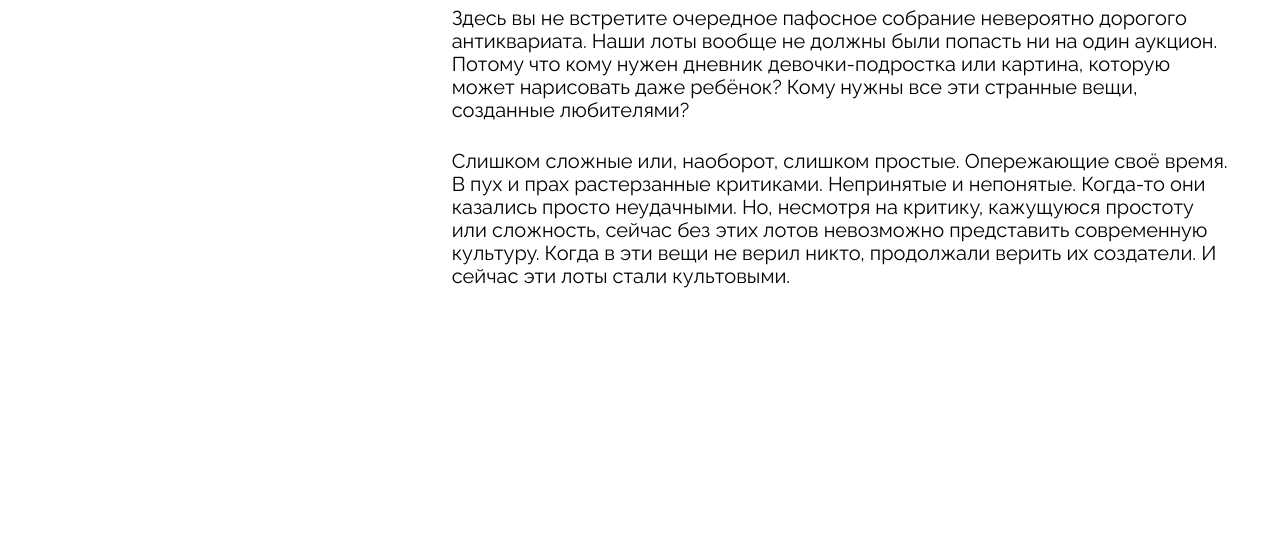
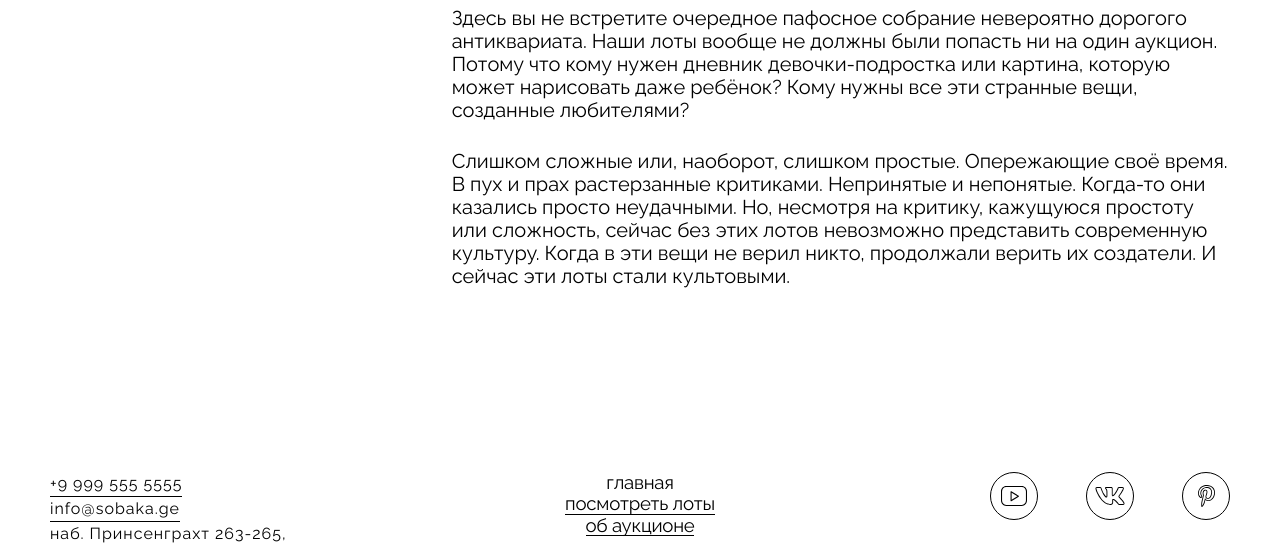
Before and after one commit to energizet/ono-tebe-nado, a plain HTML site: page index.html in a window 1280 px wide. Shown: the part 2231-2780 px from the top of the page. Before the commit the page ends 2569 px from the top, so only its background shows below. Drawn offline with Linux system fonts and the light colour scheme.

Commit message:
footer done

```diff
--- a/index.html
+++ b/index.html
@@ -112,6 +112,38 @@
         </div>
     </section>
 </main>
-<footer class="footer"></footer>
+<footer class="footer">
+    <address class="address">
+        <div class="footer__address">
+            <a href="tel:+99995555555">+9 999 555 5555</a>
+            <a href="mailto:info@sobaka.ge">info@sobaka.ge</a>
+            <span>наб. Принсенграхт 263-265,<br>Амстердам</span>
+        </div>
+    </address>
+    <nav class="footer__menu">
+        <ul class="footer__menu-list">
+            <li class="footer__menu-list-item">
+                <a href="#" class="footer__menu-link footer__menu-link_active">Главная</a>
+            </li>
+            <li class="footer__menu-list-item">
+                <a href="#" class="footer__menu-link">Посмотреть лоты</a>
+            </li>
+            <li class="footer__menu-list-item">
+                <a href="#" class="footer__menu-link">Об аукционе</a>
+            </li>
+        </ul>
+    </nav>
+    <ul class="footer__social-list">
+        <li class="footer__social-list-item">
+            <a href="#" class="footer__social-link footer__social-link_youtube"></a>
+        </li>
+        <li class="footer__social-list-item">
+            <a href="#" class="footer__social-link footer__social-link_vk"></a>
+        </li>
+        <li class="footer__social-list-item">
+            <a href="#" class="footer__social-link footer__social-link_pinterest"></a>
+        </li>
+    </ul>
+</footer>
 </body>
 </html>
--- /dev/null
+++ b/styles/footer.css
@@ -0,0 +1,72 @@
+.footer {
+    display: flex;
+    margin: 184px 50px;
+}
+
+.footer > * {
+    flex: 1 1 0;
+}
+
+.address:has(> .footer__address) {
+    justify-content: start;
+}
+
+.footer__address {
+    line-height: 1.5;
+    letter-spacing: 1px;
+}
+
+.footer__menu {
+}
+
+.footer__menu-list {
+    display: flex;
+    flex-direction: column;
+}
+
+.footer__menu-list-item {
+    display: flex;
+    justify-content: center;
+}
+
+.footer__menu-link {
+    font-size: 14pt;
+    text-transform: lowercase;
+    line-height: 1.1;
+}
+
+.footer__menu-link_active {
+    border-bottom: 1px solid transparent;
+}
+
+.footer__social-list {
+    display: flex;
+    justify-content: flex-end;
+    gap: 48px;
+}
+
+.footer__social-list-item {
+    width: 48px;
+    height: 48px;
+    list-style: none;
+}
+
+.footer__social-link {
+    display: flex;
+    border: 0;
+    width: 100%;
+    height: 100%;
+    background-size: cover;
+}
+
+.footer__social-link_youtube {
+    background-image: url(../images/yt.svg);
+}
+
+.footer__social-link_vk {
+    background-image: url(../images/vk.svg);
+}
+
+.footer__social-link_pinterest {
+    background-image: url(../images/pinterest.svg);
+}
--- a/styles/header.css
+++ b/styles/header.css
@@ -55,6 +55,7 @@
     flex-direction: column;
     width: fit-content;
     font-style: normal;
+    line-height: 1.3;
 }
 
 .address > * > * {
--- a/styles/style.css
+++ b/styles/style.css
@@ -2,3 +2,4 @@
 @import url(cover.css);
 @import url(lots.css);
 @import url(about.css);
+@import url(footer.css);
```
